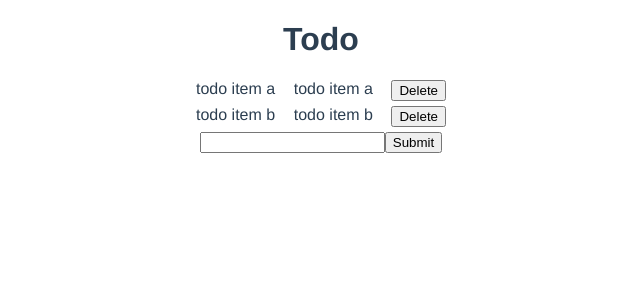
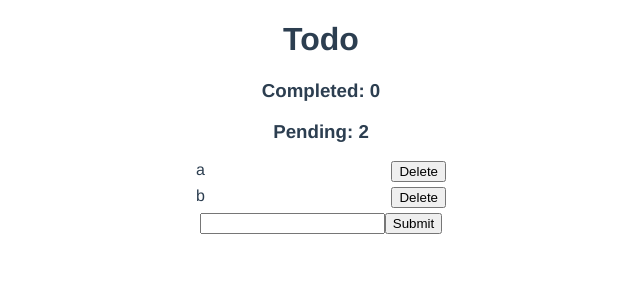
Before and after one commit to UjjwalShekdar/VueX-Todo, a Vue app: page / in a window 1280 px wide. Shown: the top 300 px of the page, without its empty margins (319-959 px from the left). Built offline with nearby package versions, Linux system fonts and the light colour scheme.

Commit message:
last commit

```diff
--- a/src/App.vue
+++ b/src/App.vue
@@ -1,12 +1,15 @@
 <template>
   <div id="app">
    <h1>Todo</h1>
+   <h3>Completed: {{ completedTodos }}</h3>
+   <h3>Pending: {{ pendingTodos }}</h3>
    <todos-list />
    <todo-form />
   </div>
 </template>
 
 <script>
+import { mapGetters } from 'vuex';
 import TodosList from './components/TodosList.vue';
 import TodoForm from './components/TodoForm.vue';
 
@@ -15,6 +18,13 @@ export default {
   components: {
     TodosList,
     TodoForm
+  },
+
+  computed: {
+    ...mapGetters({
+      completedTodos: "completedTodos",
+      pendingTodos: "pendingTodos"
+    })
   }
 };
 </script>
--- a/src/components/Todo.vue
+++ b/src/components/Todo.vue
@@ -1,25 +1,24 @@
 <template>
     <div style="width:250px; margin: 5px auto;">
         <div style="display:flex; justify-content:space-between">
-            <span :class="{completed: todo.completed}" @click="toggleTodoStatus">{{ todo.title }}</span>
-            {{ todo.title }}
-            <button @click="deleteTodo">Delete</button>
+            <span :class="{completed: todo.completed}" @click="toggleTodoStatus(todo)">{{ todo.title }}</span>
+
+            <button @click="deleteTodo(todo)">Delete</button>
         </div>
     </div>
 </template>
 
 <script>
+import { mapActions } from 'vuex';
+
 export default {
     props: ['todo'],
 
     methods: {
-        deleteTodo(){
-            this.$store.dispatch('deleteTodo', this.todo)
-        },
-
-        toggleTodoStatus(){
-            this.$store.dispatch('toggleTodoStatus', this.todo)
-        }
+        ...mapActions({
+            deleteTodo: "deleteTodo",
+            toggleTodoStatus: "toggleTodoStatus"
+        })
     }
 };
 </script>
--- a/src/components/TodosList.vue
+++ b/src/components/TodosList.vue
@@ -1,15 +1,22 @@
 <template>
 <div>
-    <todo v-for="(todo, index) in $store.state.todos" :key="index" :todo="todo"/>
+    <todo v-for="(todo, index) in todos" :key="index" :todo="todo"/>
 </div>
 </template>
 
 <script>
+import { mapState } from 'vuex';
 import Todo from './Todo';
 
 export default {
     components: {
         Todo
+    },
+
+    computed: {
+        ...mapState({
+            todos: "todos"
+        })
     }
 };
 </script>
--- a/src/store.js
+++ b/src/store.js
@@ -7,31 +7,36 @@ export default new Vuex.Store({
     state: {
        todos: [
         {
-            title: "todo item a",
+            title: "a",
             completed: false
         },
         {
-            title: "todo item b",
+            title: "b",
             completed: false
         }
        ]
     },
 
     getters: {
+       completedTodos(state) {
+        return state.todos.filter(todo => {
+            return todo.completed === true;
+        }).length;
+       },
 
+       pendingTodos(state) {
+        return state.todos.filter(todo => {
+            return todo.completed != true;
+        }).length;
+       }
     },
 
     mutations: {
        NEW_TODO(state, todoItem) {
-            // Check if the todo item already exists
-            const existingTodo = state.todos.find(todo => todo.title === todoItem);
-
-            if (!existingTodo) {
         state.todos.push({
             title: todoItem,
             completed: false
         });
-            }
        },
 
        DELETE_TODO(state, todoItem){
```
Lines whose indentation alone changed are shown as unchanged.
